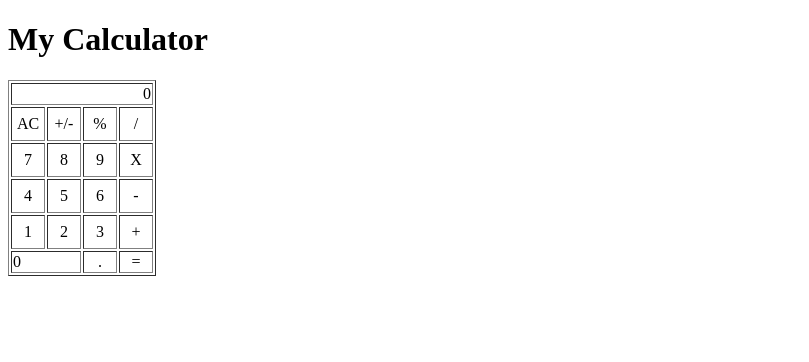
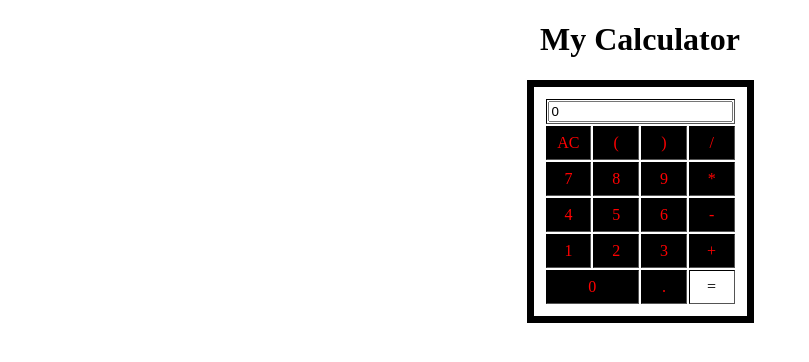
Before and after one commit to Itoodua12/Calculator, a plain HTML site: page calculatorApp/index.html in a window 1280 px wide. Both pictures are taken after a click on the element "AC". Shown: the whole page, without its empty margins (0-809 px from the left). Drawn offline with Linux system fonts and the light colour scheme.

Commit message:
code refactoring, minor usage of css

```diff
--- a/calculatorApp/index.html
+++ b/calculatorApp/index.html
@@ -4,44 +4,47 @@
     <meta charset="UTF-8">
     <meta http-equiv="X-UA-Compatible" content="IE=edge">
     <meta name="viewport" content="width=device-width, initial-scale=1.0">
+	<link rel="stylesheet" href="styles.css">
     <title>Document</title>
 </head>
-<h1>My Calculator</h1>
+<h1 align= center >My Calculator</h1>
 
 
-<table border = 1>
+<table class = 'myCalculator' border = 5>
 
 	<tr>
-	<td align = right colspan = 4  id = 'result' >0</td>
+			<td align = right colspan = 4>
+		<input type="textbox" id = 'result' width="200px" value=0>
+			</td>
 	</tr>
 	<tr>
-	<td align = center width = '30px' height = '30px' id = 'clear'>AC</td>
-	<td align = center width = '30px' id = 'sign'>+/-</td>
-	<td align = center width = '30px' id = 'perc'>%</td>
-	<td align = center width = '30px' id = 'div'>/</td>
+		<td class = 'symbol' id = 'clear'>AC</td>
+		<td class = 'symbol' id = 'leftp'>(</td>
+		<td class = 'symbol' id = 'rightp'>)</td>
+		<td class = 'symbol' id = 'div'>/</td>
 	</tr>
 	<tr>
-	<td align = center height = '30px' id = 'num7'>7</td>
-	<td align = center id = 'num8'>8</td>
-	<td align = center id = 'num9'>9</td>
-	<td align = center id = 'mult'>X</td>
+		<td class = 'symbol' id = 'num7'>7</td>
+		<td class = 'symbol' id = 'num8'>8</td>
+		<td class = 'symbol' id = 'num9'>9</td>
+		<td class = 'symbol' id = 'mult'>*</td>
 	</tr>
 	<tr>
-	<td align = center height = '30px' id = 'num4'>4</td>
-	<td align = center id = 'num5'>5</td>
-	<td align = center id = 'num6'>6</td>
-	<td align = center id = 'sub'>-</td>
+		<td class = 'symbol' id = 'num4'>4</td>
+		<td class = 'symbol' id = 'num5'>5</td>
+		<td class = 'symbol' id = 'num6'>6</td>
+		<td class = 'symbol' id = 'sub'>-</td>
 	</tr>
 	<tr>
-	<td align = center height = '30px' id = 'num1'>1</td>
-	<td align = center id = 'num2'>2</td>
-	<td align = center id = 'num3'>3</td>
-	<td align = center id = 'plus'>+</td>
+		<td class = 'symbol' id = 'num1'>1</td>
+		<td class = 'symbol'id = 'num2'>2</td>
+		<td class = 'symbol' id = 'num3'>3</td>
+		<td class = 'symbol' id = 'plus'>+</td>
 	</tr>
 	<tr>
-	<td align = left colspan = 2 id = 'num0'>0</td>
-	<td align = center id = 'decimal'>.</td>
-	<td align = center id = 'equal'>=</td>
+		<td class = 'symbol' colspan = 2 id = 'num0'>0</td>
+		<td class = 'symbol' id = 'decimal'>.</td>
+		<td align  = 'center' id = 'equal'>=</td>
 	</tr>
 
 </table>
--- a/calculatorApp/script.js
+++ b/calculatorApp/script.js
@@ -1,13 +1,26 @@
 
+
+// function printSymbol(e) {
+//     const result = document.getElementById('result');
+//     const obj = e.target;
+
+//     result.value += obj.textContent;
+
+// }
 
 function printSymbol(e) {
     const result = document.getElementById('result');
     const obj = e.target;
-    result.textContent += obj.textContent;
+
+    if(result.value == 0)
+        result.value = obj.textContent;
+    else
+        result.value += obj.textContent;
+
 }
 
-let result = document.getElementById('result');
 
+const result = document.getElementById('result');
 const num0 = document.getElementById('num0');
 const num1 = document.getElementById('num1');
 const num2 = document.getElementById('num2');
@@ -23,22 +36,21 @@ const plus = document.getElementById('plus');
 const mult = document.getElementById('mult');
 const div = document.getElementById('div');
 const decimal = document.getElementById('decimal');
+const leftp = document.getElementById('leftp');
+const rightp = document.getElementById('rightp');
+
 const clear = document.getElementById('clear');
+const equal = document.getElementById('equal');
 
-num0.addEventListener('click', printSymbol);
-num1.addEventListener('click', printSymbol);
-num2.addEventListener('click', printSymbol);
-num3.addEventListener('click', printSymbol);
-num4.addEventListener('click', printSymbol);
-num5.addEventListener('click', printSymbol);
-num6.addEventListener('click', printSymbol);
-num7.addEventListener('click', printSymbol);
-num8.addEventListener('click', printSymbol);
-num9.addEventListener('click', printSymbol);
-sub.addEventListener('click', printSymbol);
-plus.addEventListener('click', printSymbol);
-mult.addEventListener('click', printSymbol);
-div.addEventListener('click', printSymbol);
-decimal.addEventListener('click', printSymbol);
+const symbols = document.getElementsByClassName('symbol');
+
+// const symbols = [num0,num1,num2,num3,num4,num5,num6,num7,num8,num9,
+//             plus,mult,sub,div,decimal,rightp,leftp];
+
+for(let i = 0; i< symbols.length; i++) {
+    symbols[i].addEventListener('click', printSymbol);
+}
+
 clear.addEventListener('click', () => document.getElementById('result')
-                                .textContent = 0);
+                                .value = 0);
+equal.addEventListener('click', e => result.value = eval(result.value));
--- /dev/null
+++ b/calculatorApp/styles.css
@@ -0,0 +1,14 @@
+.symbol {
+    width: 30px;
+    height: 30px;
+    text-align-last: center;
+    color: red;
+    background-color: black;
+}
+
+.myCalculator{
+    margin: auto;
+    width: 10%;
+    border: 7px solid rgb(0, 0, 0);
+    padding: 10px;
+}
```
Lines whose indentation alone changed are shown as unchanged.
